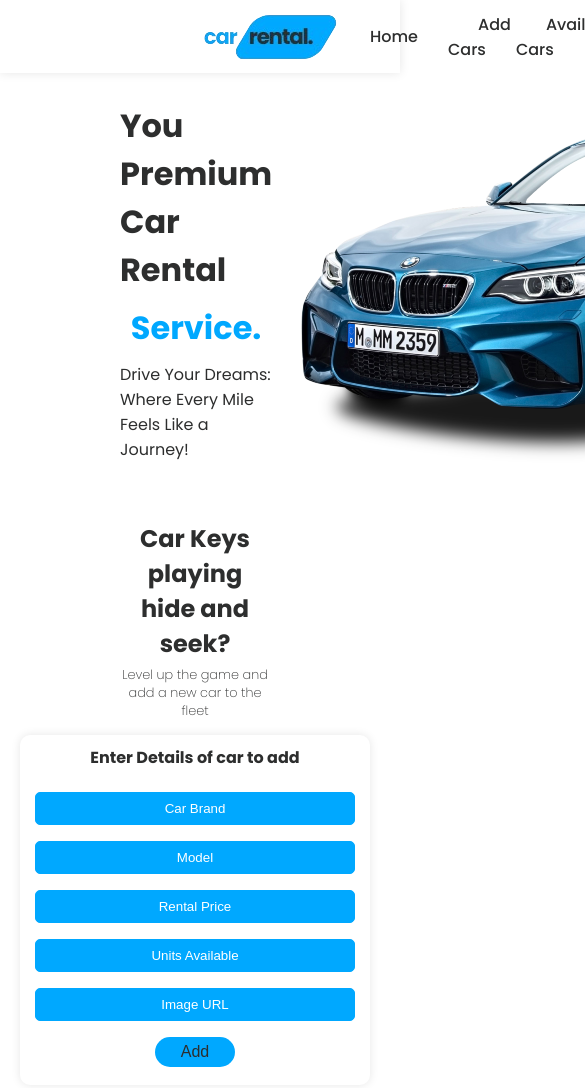
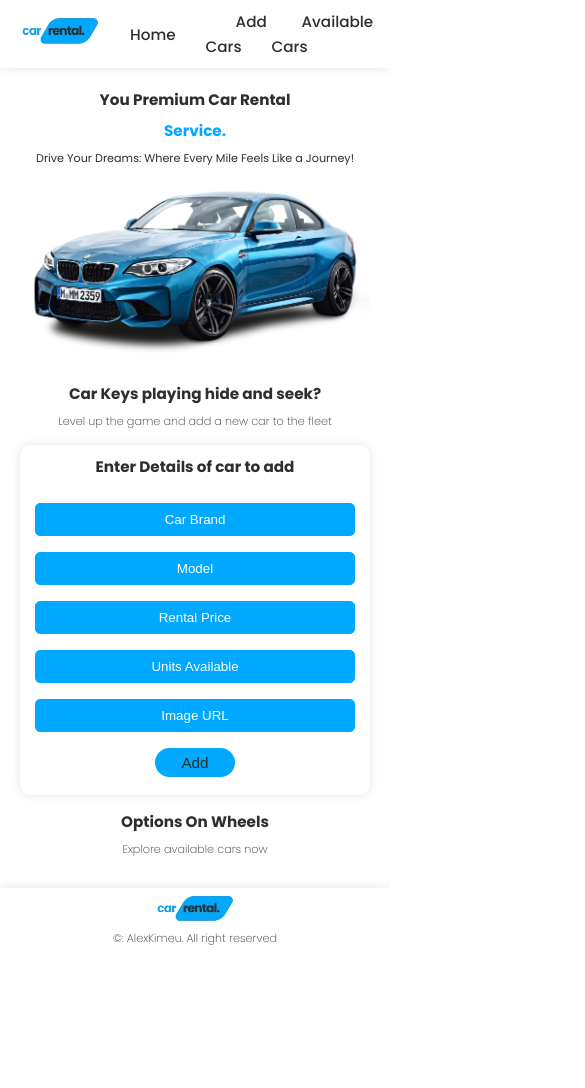
Before and after one commit to FrancisNgigi05/Car-Rental-Website, a plain HTML site: page index.html in a window 390 px wide. Shown: the top 1088 px of the page, 585 px wide, since content can reach past the window. After the commit the page ends 960 px from the top, so only its background shows below. Drawn offline with nearby package versions, Linux system fonts and the light colour scheme; no server answers.

Commit message:
Made the website a little bit responsive

```diff
--- a/index.html
+++ b/index.html
@@ -3,6 +3,8 @@
 <head>
     <meta charset="UTF-8">
     <meta name="viewport" content="width=device-width, initial-scale=1.0">
+    <!-- BoxIcons -->
+    <link href='https://unpkg.com/boxicons@2.1.2/css/boxicons.min.css' rel='stylesheet'>
     <!-- Link CSS -->
     <link rel="stylesheet" href="./style.css">
     <title>Car Rental</title>
@@ -11,14 +13,19 @@
     <!-- Header -->
     <header>
         <nav class="nav_menu">
-            <img src="./src/img/logo.png" alt="Logo" class="nav_logo">
-            <div class="nav_links">
+            <div class="logo">
+                <img src="./src/img/logo.png" alt="Logo">
+            </div>
+            <div class="nav_links" id="nav-links">
                 <ul>
                     <li><a class="nav_link" href="#home">Home</a></li>
                     <li><a class="nav_link" href="#add">Add Cars</a></li>
                     <li><a class="nav_link" href="#available">Available Cars</a></li>
                 </ul>
             </div>
+            <!-- <div class="nav_toggle" id="nav-toggle">
+                <i class='bx bx-menu'></i>
+            </div> -->
         </nav>
     </header>
 
@@ -64,7 +71,9 @@
     <!-- Footer -->
     <footer>
         <div class="footer_container">
-            <img src="./src/img/logo.png" alt="Logo">
+            <div class="logo">
+                <img src="./src/img/logo.png" alt="Logo">
+            </div>
             <div>
                 <p class="footer_copyright">&#169:
                     AlexKimeu. All right reserved
--- a/style.css
+++ b/style.css
@@ -9,8 +9,9 @@
     --accent-color: #2D2E2E;
 
     /* Font size */
+    --font-size-smaller: 0.7rem;
     --font-size-small: 0.8rem;
-    --font-size-regular: 1rem;
+    --font-size-regular: 0.95rem;
     --font-size-medium: 1.5rem;
     --font-size-large: 2rem;
 
@@ -40,6 +41,9 @@ li{
 a{
     text-decoration: none;
 }
+h1, h2, h3, p{
+    margin-bottom: 8px;
+}
 
 /* Reusable CSS */
 .title{
@@ -47,7 +51,7 @@ a{
     font-weight: var(--font-weight-bold);
     color: var(--accent-color);
     text-align: center;
-    margin-bottom: 5px;
+    margin-top: 15px;
 }
 .subtitle{
     font-size: var(--font-size-small);
@@ -69,8 +73,9 @@ button{
     font-weight: var(--font-weight-regular);
 }
 button:hover{
-    /* background-color: var(--secondary-color-dark); */
-    color: var(--primary-color);
+    color: var(--secondary-color);
+    background-color: var(--primary-color);
+    box-shadow: 0 0 10px rgba(0, 0, 0, 0.25);
 }
 .container{
     padding: 20px 120px;
@@ -86,8 +91,8 @@ header{
     justify-content: space-between;
     align-items: center;
 }
-.nav_logo{
-    cursor: pointer;
+.nav_menu{
+    height: 3rem;
 }
 .nav_link{
     font-size: var(--font-size-regular);
@@ -97,6 +102,11 @@ header{
 }
 .nav_link:hover{
     color: var(--secondary-color);
+}
+.nav_toggle{
+    font-size: 1.3rem;
+    cursor: pointer;
+    color: var(--accent-color);
 }
 
 /* Home Section */
@@ -110,9 +120,6 @@ header{
     flex-direction: column;
     align-items: center;
 }
-.home_description h1, h2, p{
-    margin-bottom: 10px;
-}
 .home_description h1, h2{
     font-size: var(--font-size-large);
     font-weight: var(--font-weight-bold);
@@ -125,6 +132,14 @@ header{
     font-size: var(--font-size-regular);
     font-weight: var(--font-weight-regular);
     color: var(--accent-color);
+}
+.home_img {
+    text-align: center;
+}
+
+.home_img img {
+    max-width: 100%;
+    height: auto;
 }
 
 /* Add Cars */
@@ -186,6 +201,7 @@ input[type=url]{
     flex-wrap: wrap;
     justify-content: center;
     gap: 25px;
+    margin-bottom: 15px;
 }
 .card li{
     display: flex;
@@ -227,6 +243,7 @@ input[type=url]{
 }
 /* Footer */
 .footer_container{
+    padding: 5px;
     display: flex;
     justify-content: center;
     align-items: center;
@@ -239,3 +256,72 @@ input[type=url]{
     font-size: var(--font-size-small);
     font-weight: var(--font-weight-extra-light);
 }
+
+/* Media Queries */
+@media screen and (max-width: 1380px){
+    .container{
+        padding: 0 80px;
+    }
+    header{
+        padding: 10px 60px;
+    }
+    .home_content{
+        margin-top: 20px;
+        flex-direction: column;
+    }
+    .home_description h1, h2{
+        font-size: var(--font-size-medium);
+    }
+}
+@media screen and (max-width: 830px){
+    .container{
+        padding: 0 40px;
+    }
+    header{
+        padding: 10px 40px;
+    }
+    .home_content{
+        margin-top: 20px;
+        flex-direction: column;
+    }
+    .home_description h1, h2{
+        font-size: var(--font-size-medium);
+    }
+    .footer_copyright{
+        font-size: var(--font-size-smaller);
+    }
+}
+@media screen and (max-width: 760px){
+    .container{
+        padding: 0 20px;
+    }
+    .title{
+        font-size: var(--font-size-regular);
+    }
+    .subtitle{
+        font-size: var(--font-size-smaller);
+    }
+    header{
+        padding: 10px 20px;
+    }
+    .logo img {
+        width: 80px;
+        height: auto;
+    }
+    .home_content{
+        margin-top: 20px;
+        flex-direction: column;
+    }
+    .home_description h1, h2{
+        font-size: var(--font-size-regular);
+    }
+    .home_description p{
+        font-size: var(--font-size-smaller);
+    }
+    .content h2{
+        font-size: var(--font-size-regular);
+    }
+    .content p{
+        font-size: var(--font-size-smaller);
+    }
+}
```
